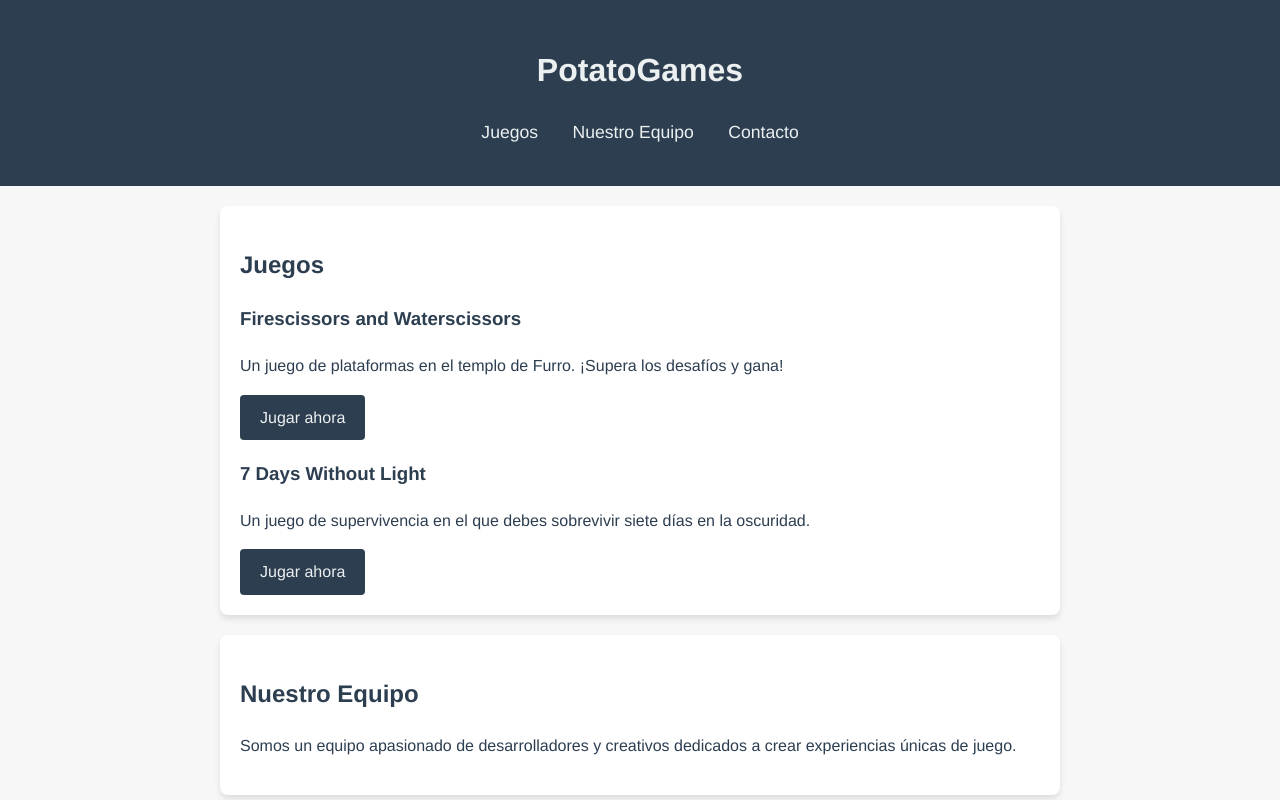
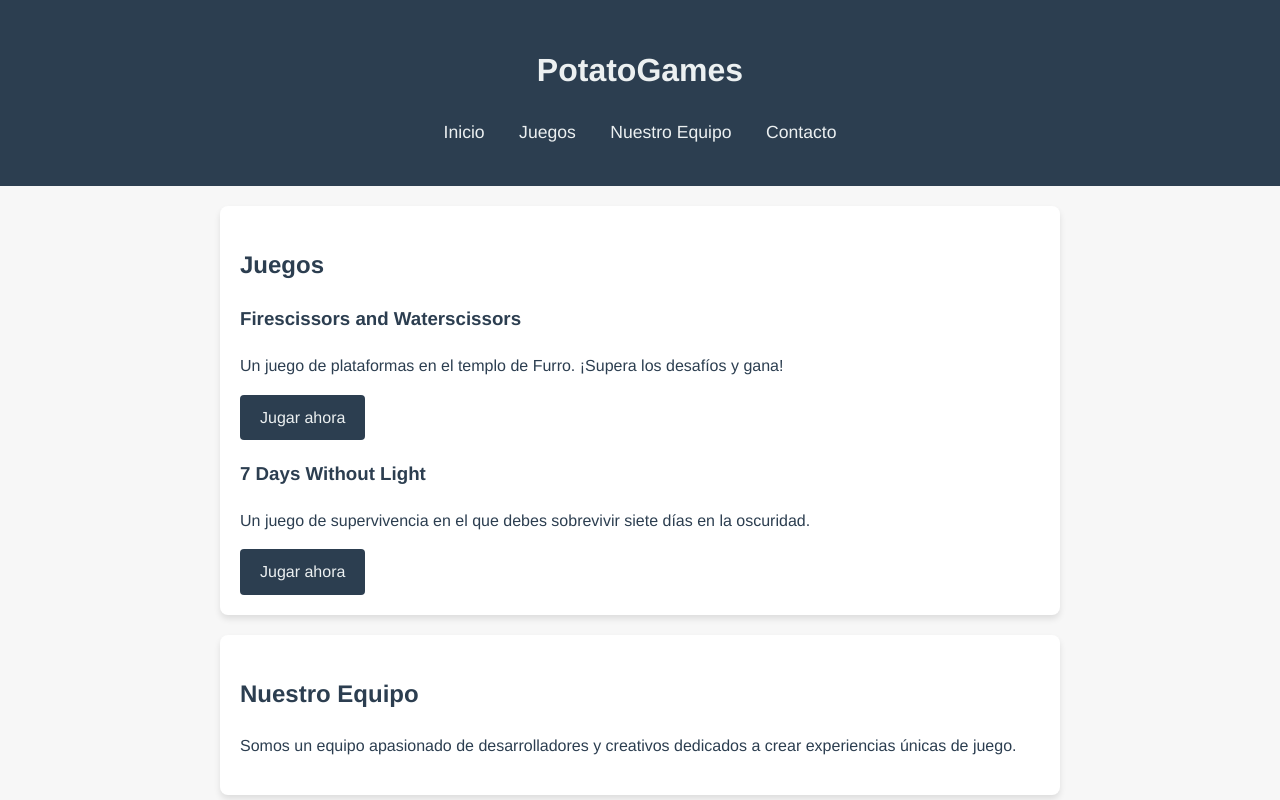
Before and after one commit to reypato1809/web-prueba, a plain HTML site: page index.html in a window 1280 px wide. Shown: the top 800 px of the page. Drawn offline with Linux system fonts and the light colour scheme.

Commit message:
Update index.html

```diff
--- a/index.html
+++ b/index.html
@@ -12,9 +12,10 @@
     <h1>PotatoGames</h1>
     <nav>
         <ul>
-                <li><a href="#juegos">Juegos</a></li>
-                <li><a href="#equipo">Nuestro Equipo</a></li>
-                <li><a href="#contacto">Contacto</a></li>
+            <li><a href="index.html">Inicio</a></li>
+            <li><a href="juegos.html">Juegos</a></li>
+            <li><a href="equipo.html">Nuestro Equipo</a></li>
+            <li><a href="contacto.html">Contacto</a></li>
         </ul>
     </nav>
 </header>
```
Lines whose indentation alone changed are shown as unchanged.
